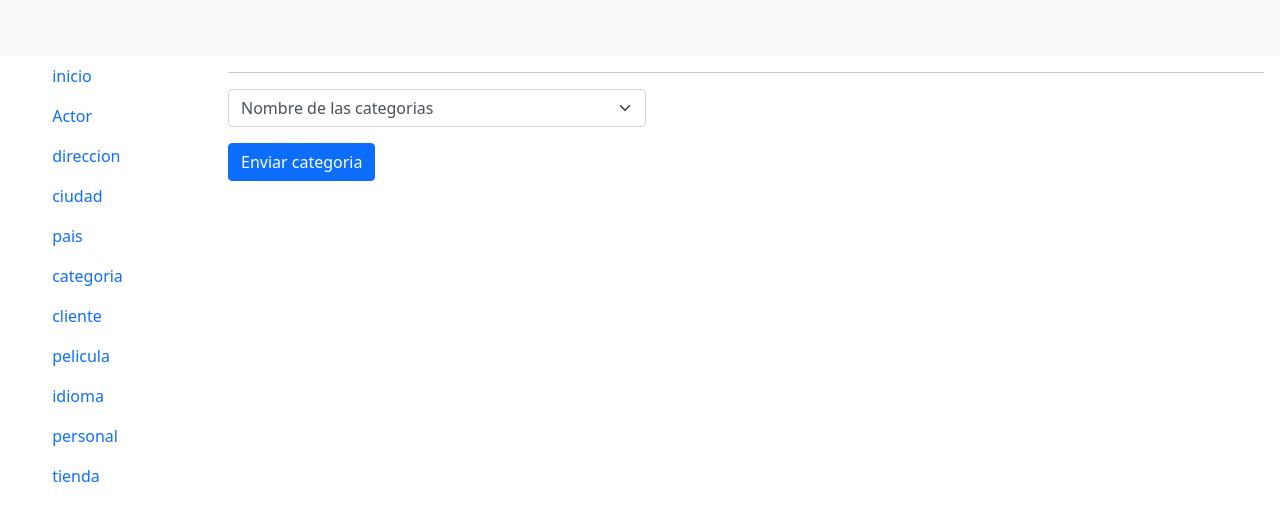
After one commit to jean101/sakila, a PHP site: page /vistas/vista_categoria.php in a window 1280 px wide. The commit adds this page. Shown: the top 521 px of the page. Run offline with PHP 8.4, Linux system fonts and the light colour scheme; the template is opened without the code that fills it, so the values that code supplies are empty.

Commit message:
siempre arreglando

```diff
--- a/idioma.php
+++ b/idioma.php
@@ -1,7 +1,13 @@
 <?php
 $nombrePagina = "idioma";
 
+$idioma = $_GET["$idioma"] ?? "";
 
+if (isset($_GET["guardar idioma"])) {
+
+
+
+}
 
 
 
--- /dev/null
+++ b/vistas/vista_categoria.php
@@ -0,0 +1,58 @@
+<!DOCTYPE html>
+<html lang="en">
+<head>
+    <meta charset="UTF-8">
+    <title> <?php $nombrePagina; ?> </title>
+    <link rel="stylesheet" href="https://stackpath.bootstrapcdn.com/bootstrap/5.0.0-alpha1/css/bootstrap.min.css" integrity="sha384-r4NyP46KrjDleawBgD5tp8Y7UzmLA05oM1iAEQ17CSuDqnUK2+k9luXQOfXJCJ4I" crossorigin="anonymous">
+
+</head>
+<body>
+
+<nav class="navbar navbar-light bg-light">
+    <a class="navbar-brand" href="#">
+
+        <img src="" alt="">
+    </a>
+
+</nav>
+
+
+
+<div class="container-fluid">
+    <div class="row">
+        <div class="col-md-2">
+            <?php
+            include "partes/partes_menu.php";
+            ?>
+        </div>
+
+        <div class="col-md-10">
+            <h3><?php echo $nombrePagina; ?></h3>
+
+            <hr>
+
+
+            <div class="row">
+
+            <div class="col-md-5">
+            <form action="" method="get">
+
+            <div class="mb-3">
+<select name="nombre" id="nombre" class="form-select">
+        <option value="">Nombre de las categorias</option>
+     </select>
+</div>
+
+<div class="mb-3">
+<button type="submit" name="Enviar categoria" class="btn btn-primary">Enviar categoria</button>
+
+
+</div>
+
+            </form>
+
+            </div>
+            </div>
+
+</body>
+</html>
```
Also changed, not shown: categoria.php (added, +13 -0 lines), vistas/vista_idioma.php (+24 -0 lines).
